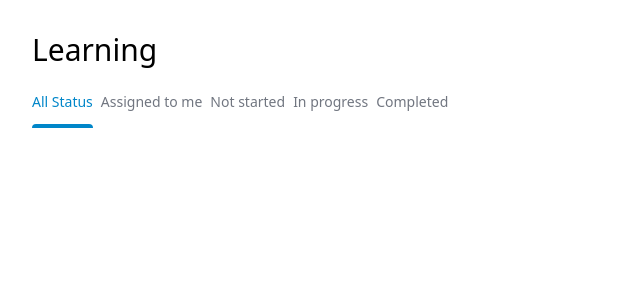
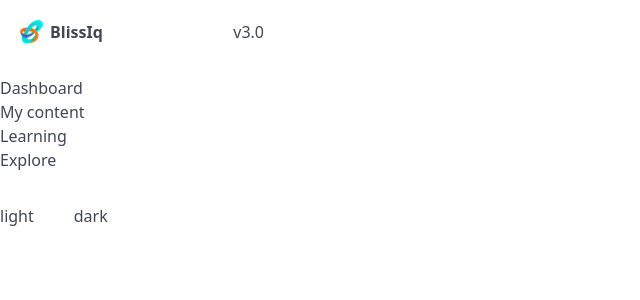
Before and after one commit to PrathamDave77/BlisIq, a React (Vite) app: page / in a window 1280 px wide. Shown: the top 300 px of the page, without its empty margins (0-640 px from the left). Built offline with nearby package versions, Linux system fonts and the light colour scheme.

Commit message:
Added logo.png

```diff
--- a/src/App.jsx
+++ b/src/App.jsx
@@ -5,8 +5,8 @@ import Home from './admin/Home.jsx';
 function App() {
   return (
     <div className="">
-      {/* <Sidebar />   */}
-      <Home />
+      <Sidebar />
+      {/*<Home />*/}
     </div>
   );
 
--- a/src/admin/Sidebar.jsx
+++ b/src/admin/Sidebar.jsx
@@ -1,6 +1,6 @@
 import React from 'react'
 import '../theme.css';
-
+import blisiq_logo from '../../public/Logo.png';
 
 const Sidebar = () => {
 
@@ -15,11 +15,9 @@ const Sidebar = () => {
     <div className="bg-primary radius-none flex space-non w-[284px] justify-between">
       <div id="profile" className="flex flex-col gap-4xl pt-2xl text-text-secondary">
         <div className='flex w-[284px] justify-between py-none px-2xl items-center self-stetch'>
-          <div id="title" className="flex flex-row gap-sm">
-            <div className="">
-
-            </div>
-            <text>BlissIq</text>
+          <div id="title" className="flex flex-row items-center gap-sm">
+            <img src={blisiq_logo} alt="This is an image" className="w-[24px] h-[24px]"/>
+            <span className="font-bold ">BlissIq</span>
           </div>
           <text>
             v3.0
--- a/src/styles/primitives/colors.css
+++ b/src/styles/primitives/colors.css
@@ -12,18 +12,32 @@
     /* BASE COLOR */
 
     /*Light Palette*/
-    --color-gray-25:#FDFDFD;
-    --color-gray-50:#FAFAFA;
-    --color-gray-100:#F5F5F5;
-    --color-gray-200:#E9EAEB;
-    --color-gray-300:#D5D7DA;
-    --color-gray-400:#A4A7AE;
-    --color-gray-500:#717680;
-    --color-gray-600:#535862;
-    --color-gray-700:#414651;
-    --color-gray-800:#252B37;
-    --color-gray-900:#181D27;
-    --color-gray-950:#0A0D12;
+    --color-light-gray-25:#FDFDFD;
+    --color-light-gray-50:#FAFAFA;
+    --color-light-gray-100:#F5F5F5;
+    --color-light-gray-200:#E9EAEB;
+    --color-light-gray-300:#D5D7DA;
+    --color-light-gray-400:#A4A7AE;
+    --color-light-gray-500:#717680;
+    --color-light-gray-600:#535862;
+    --color-light-gray-700:#414651;
+    --color-light-gray-800:#252B37;
+    --color-light-gray-900:#181D27;
+    --color-light-gray-950:#0A0D12;
+
+        /*Dark Palette*/
+    --color-dark-gray-25:#FAFAFA;
+    --color-dark-gray-50:#F7F7F7;
+    --color-dark-gray-100:#F0F0F1;
+    --color-dark-gray-200:#ECECED;
+    --color-dark-gray-300:#CECFD2;
+    --color-dark-gray-400:#94979C;
+    --color-dark-gray-500:#85888E;
+    --color-dark-gray-600:#61656C;
+    --color-dark-gray-700:#373A41;
+    --color-dark-gray-800:#22262F;
+    --color-dark-gray-900:#13161B;
+    --color-dark-gray-950:#0C0E12;
 
     /*Brand Color*/
     --color-brand-blue-25:#F5FAFF;
@@ -183,19 +197,3 @@
     --color-orange-950: #511C10;
 
 }
-
-.theme-dark{
-    /*Dark Palette*/
-    --color-gray-25:#FAFAFA;
-    --color-gray-50:#F7F7F7;
-    --color-gray-100:#F0F0F1;
-    --color-gray-200:#ECECED;
-    --color-gray-300:#CECFD2;
-    --color-gray-400:#94979C;
-    --color-gray-500:#85888E;
-    --color-gray-600:#61656C;
-    --color-gray-700:#373A41;
-    --color-gray-800:#22262F;
-    --color-gray-900:#13161B;
-    --color-gray-950:#0C0E12;
-}
--- a/src/styles/primitives/typography.css
+++ b/src/styles/primitives/typography.css
@@ -4,15 +4,6 @@
   :root {
     --font-family-display: "Inter";
     --font-family-body: "Inter";
-
-    /* FONT WEIGHT (FONT STYLE) */
-
-    --regular: 400;
-    --medium: 500;
-    --semibold: 600;
-    --bold: 700;
-
-    /*  FONT SIZE */
 
     /* Display Sizes */
     --display-2xl: 72px;
--- a/src/styles/semantic/spacing_modes.css
+++ b/src/styles/semantic/spacing_modes.css
@@ -97,23 +97,3 @@
 
     }
 }
-
-@layer utilities{
-    .spacing-lg{
-        padding:var(--spacing-lg);
-    }
-    .radius-none {
-        border-radius:var(--radius-none);
-    }
-    .space-none{
-        padding:var(--spacing-none);
-    }
-    .spacing-2xl{
-        padding:var(--spacing-2xl);
-    }
-    .gap-4xl{
-        gap:var(--spacing-4xl);
-    }
-
-
-}
--- a/src/theme.css
+++ b/src/theme.css
@@ -4,7 +4,8 @@
 @import "./styles/semantic/bg_modes.css";
 @import "./styles/semantic/color_modes.css";
 @import "./styles/semantic/spacing_modes.css";
-@import "./styles/primitives/typography.css";@import './styles/semantic/text.css';
+@import "./styles/primitives/typography.css";
+@import './styles/semantic/text.css';
 
 
 @theme {
@@ -75,11 +76,6 @@
   --text-sm: var(--text-sm);
   --text-xs: var(--text-xs);
 
-  --font-weight-regular: var(--font-regular);
-  --font-weight-medium: var(--font-medium);
-  --font-weight-semibold: var(--font-semibold);
-  --font-weight-bold: var(--font-bold);
-
   /* ---------- Line heights ---------- */
 
   --leading-display-2xl: var(--leading-display-2xl);
```
Also changed, not shown: public/Logo.png (added).
